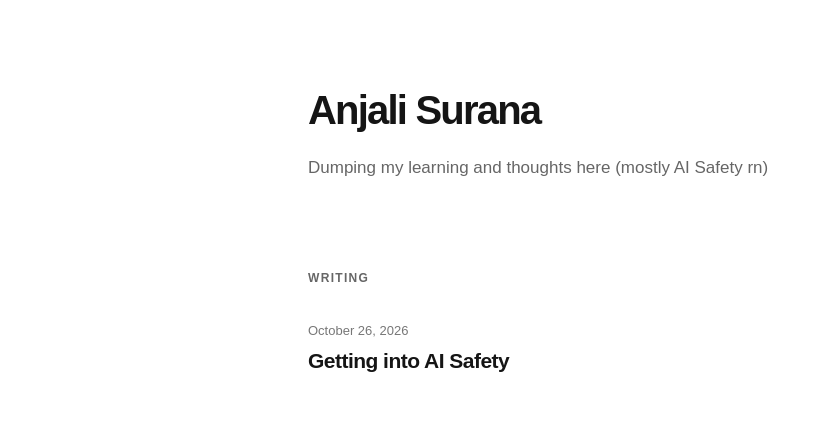
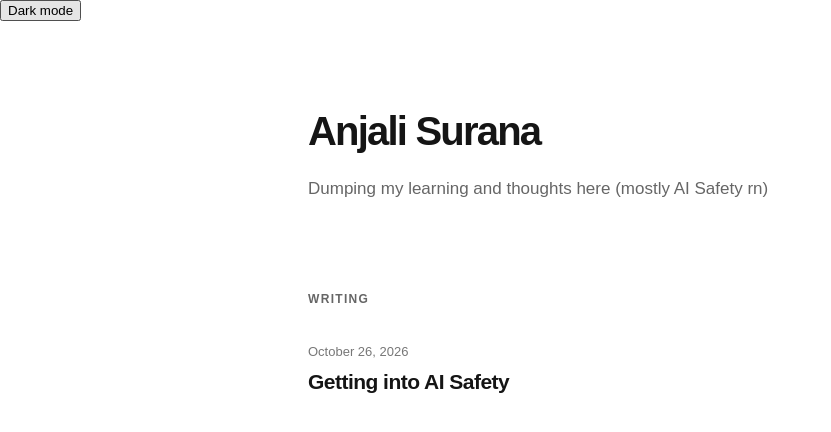
Before and after one commit to anjalisurana-commits/anjalisurana-commits.github.io, a Jekyll site: the page built from index.html, in a window 1280 px wide. Shown: the top 432 px of the page, without its empty margins (0-831 px from the left). Built offline with Jekyll 4.4.1, drawn with Linux system fonts in a browser that asks for light colours.

Commit message:
Add light and dark mode toggle

```diff
--- a/_layouts/default.html
+++ b/_layouts/default.html
@@ -1,3 +1,3 @@
 <!doctype html>
-<html lang="en"><head><meta charset="utf-8"><meta name="viewport" content="width=device-width, initial-scale=1"><title>{% if page.title %}{{ page.title | escape }} · {% endif %}Anjali Surana</title><link rel="stylesheet" href="{{ '/style.css' | relative_url }}?v=3"></head>
-<body><main>{{ content }}</main></body></html>
+<html lang="en"><head><meta charset="utf-8"><meta name="viewport" content="width=device-width, initial-scale=1"><title>{% if page.title %}{{ page.title | escape }} · {% endif %}Anjali Surana</title><link rel="stylesheet" href="{{ '/style.css' | relative_url }}?v=4"><script>(function(){try{var t=localStorage.getItem('theme');if(t==='dark')document.documentElement.dataset.theme='dark'}catch(e){}})();</script></head>
+<body><div class="theme-bar"><button id="theme-toggle" type="button" aria-label="Switch to dark mode">Dark mode</button></div><main>{{ content }}</main><script>(function(){var b=document.getElementById('theme-toggle');function render(){var d=document.documentElement.dataset.theme==='dark';b.textContent=d?'Light mode':'Dark mode';b.setAttribute('aria-label',d?'Switch to light mode':'Switch to dark mode')}b.addEventListener('click',function(){var d=document.documentElement.dataset.theme==='dark';document.documentElement.dataset.theme=d?'light':'dark';try{localStorage.setItem('theme',d?'light':'dark')}catch(e){}render()});render()})();</script></body></html>
```
